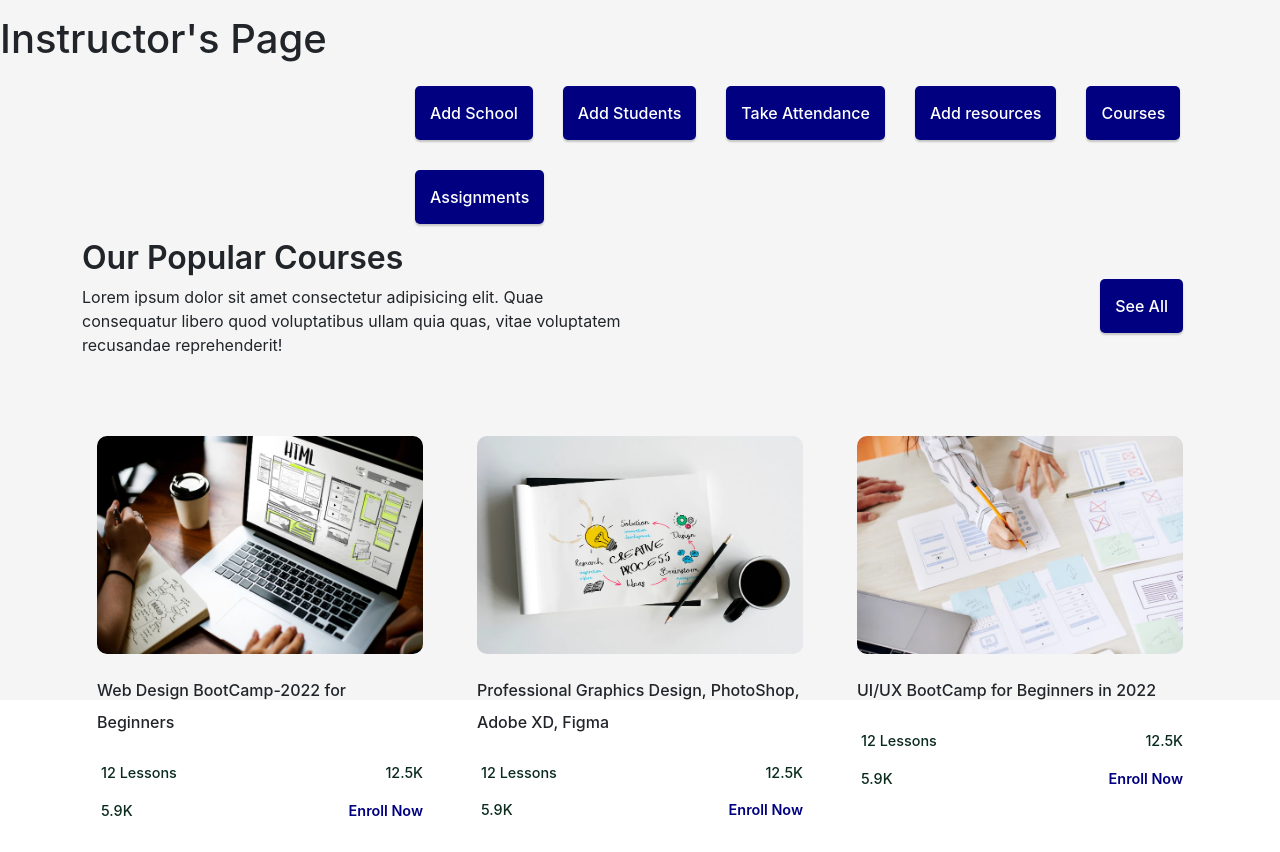
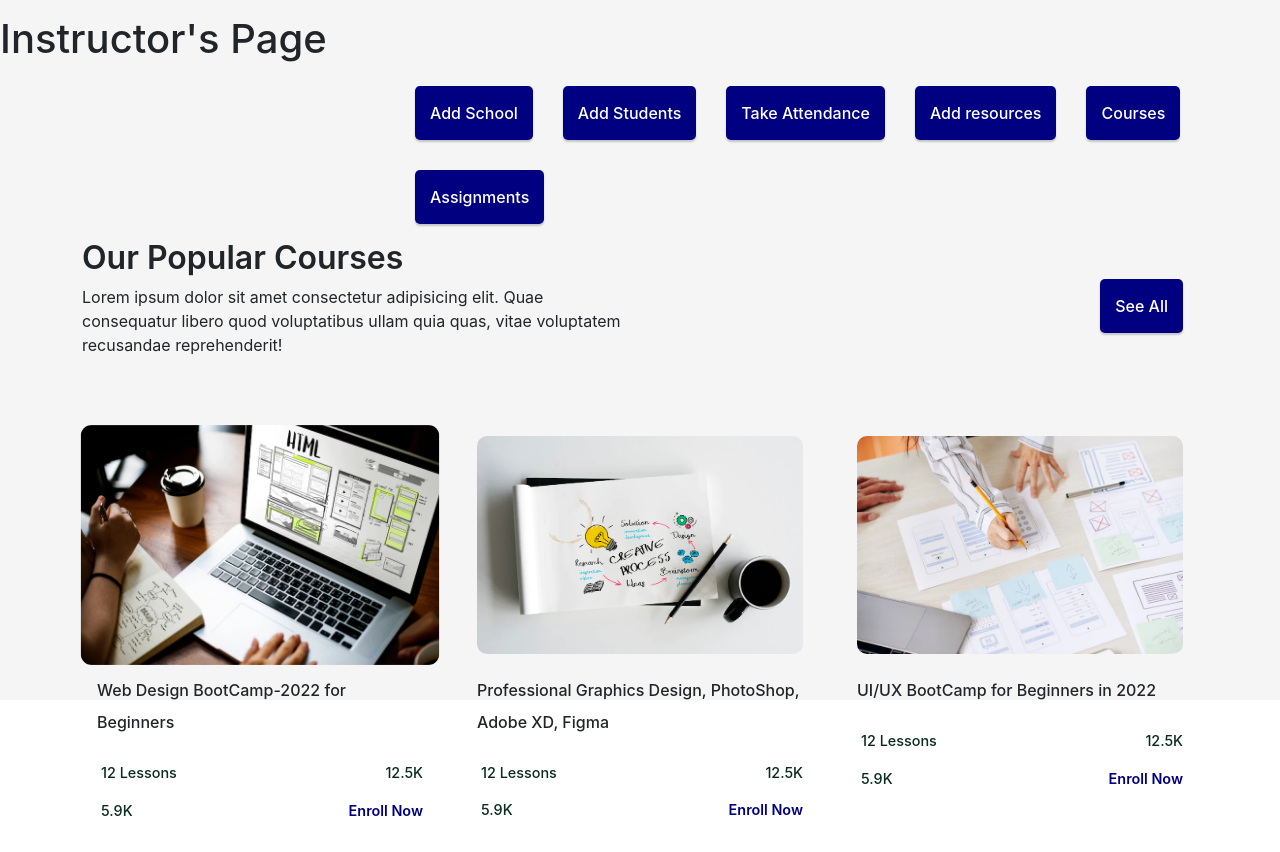
Before and after one commit to onlystar92/LMS-virtual-school-react-frontend, a React (Create React App) app: page /instructors in a window 1280 px wide. In both pictures the pointer is over the picture 260 px from the left and 545 px from the top of the page. Built offline with nearby package versions, Linux system fonts and the light colour scheme.

Commit message:
edit buttons

```diff
--- a/src/App.css
+++ b/src/App.css
@@ -87,11 +87,19 @@ margin: 5px;
   margin-bottom: 20px;
 }
 
+.course__img img:hover{
+  transform: scale(1.1);
+}
+
 .enroll a {
   text-decoration: none;
   font-weight: 600;
   font-size: 0.9rem;
   color: #000080;
+}
+
+.enroll a:hover {
+  transform: scale(1.1);
 }
 
 .lesson,
```
